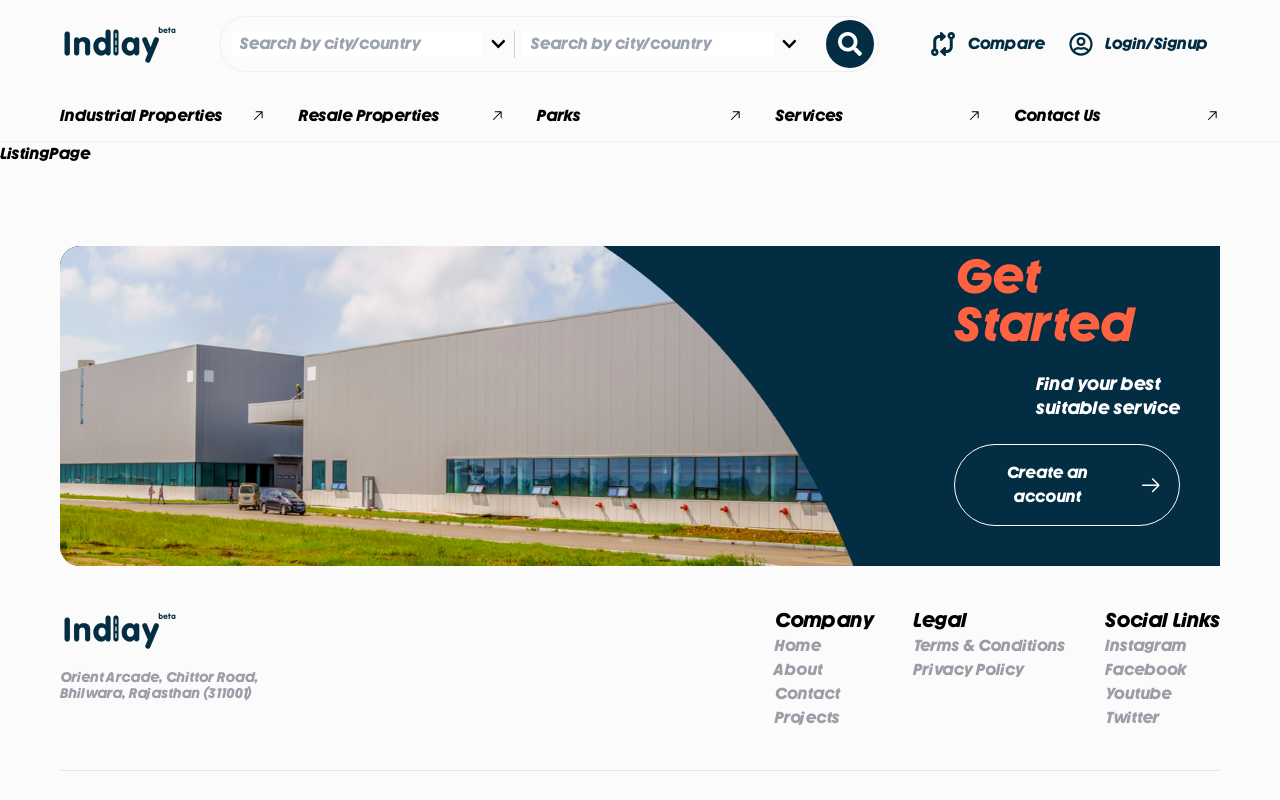
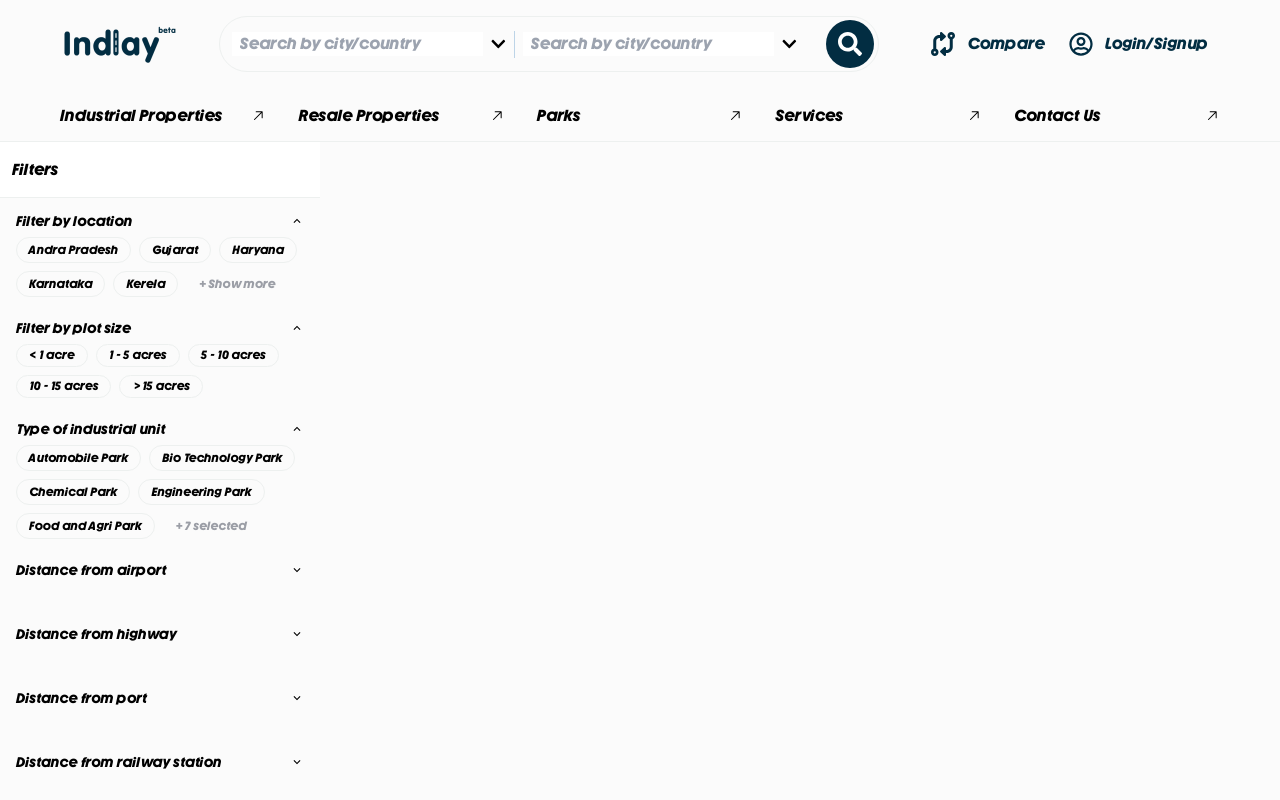
Before and after one commit to mahi25soni/indlay, a Next.js app: page /listing in a window 1280 px wide. Shown: the top 800 px of the page. Built offline with nearby package versions, Linux system fonts and the light colour scheme.

Commit message:
core:filter

```diff
--- /dev/null
+++ b/src/app/listing/filter.tsx
@@ -0,0 +1,147 @@
+"use client";
+import React, { useState } from 'react';
+import { MdOutlineKeyboardArrowDown, MdKeyboardArrowUp } from "react-icons/md";
+
+type FilterSection =
+    | 'location'
+    | 'plotSize'
+    | 'industrialUnit'
+    | 'airportDistance'
+    | 'highwayDistance'
+    | 'portDistance'
+    | 'railwayDistance'
+    | 'coreInfrastructure'
+    | 'socialInfrastructure'
+    | 'amenities'
+    | 'parkOwnerships';
+
+const Filter = () => {
+    const [selectedLocation, setSelectedLocation] = useState<string[]>([]);
+    const [selectedPlotSize, setSelectedPlotSize] = useState<string[]>([]);
+    const [selectedIndustrialUnit, setSelectedIndustrialUnit] = useState<string[]>([]);
+
+    const [openSections, setOpenSections] = useState<Record<FilterSection, boolean>>({
+        location: true,
+        plotSize: true,
+        industrialUnit: true,
+        airportDistance: false,
+        highwayDistance: false,
+        portDistance: false,
+        railwayDistance: false,
+        coreInfrastructure: false,
+        socialInfrastructure: false,
+        amenities: false,
+        parkOwnerships: false,
+    });
+
+    const toggleSelection = (item: string, selectedItems: string[], setSelectedItems: React.Dispatch<React.SetStateAction<string[]>>) => {
+        if (selectedItems.includes(item)) {
+            setSelectedItems(selectedItems.filter(i => i !== item));
+        } else {
+            setSelectedItems([...selectedItems, item]);
+        }
+    };
+
+    const toggleSection = (section: FilterSection) => {
+        setOpenSections(prev => ({
+            ...prev,
+            [section]: !prev[section]
+        }));
+    };
+
+    return (
+        <div className="relative w-[320px] h-[674px] bg-[#FBFBFB] p-4 overflow-y-auto">
+            <div className="mb-6 gap-3">
+                <p className="text-[14px] font-normal leading-[15px] flex justify-between cursor-pointer" onClick={() => toggleSection('location')}>
+                    Filter by location
+                    {openSections.location ? <MdKeyboardArrowUp /> : <MdOutlineKeyboardArrowDown />}
+                </p>
+                {openSections.location && (
+                    <div className="flex flex-wrap gap-2 mt-2">
+                        {['Andra Pradesh', 'Gujarat', 'Haryana', 'Karnataka', 'Kerela'].map((location) => (
+                            <button
+                                key={location}
+                                onClick={() => toggleSelection(location, selectedLocation, setSelectedLocation)}
+                                className={`${selectedLocation.includes(location) ? 'bg-primary text-white ' : ' border-basic'} border border-basic px-3 py-1 rounded-70 text-xs font-normal`}
+                            >
+                                {location}
+                            </button>
+                        ))}
+                        <button className="text-[#9B9EA6] px-3 py-1 rounded-70 text-[12px] leading-[13px] font-normal">+ Show more</button>
+                    </div>
+                )}
+            </div>
+
+            <div className="mb-6">
+                <p className="text-[14px] font-normal leading-[15px] flex justify-between cursor-pointer" onClick={() => toggleSection('plotSize')}>
+                    Filter by plot size
+                    {openSections.plotSize ? <MdKeyboardArrowUp /> : <MdOutlineKeyboardArrowDown />}
+                </p>
+                {openSections.plotSize && (
+                    <div className="flex flex-wrap gap-2 mt-2">
+                        {['< 1 acre', '1 - 5 acres', '5 - 10 acres', '10 - 15 acres', '> 15 acres'].map((size) => (
+                            <button
+                                key={size}
+                                onClick={() => toggleSelection(size, selectedPlotSize, setSelectedPlotSize)}
+                                className={`${selectedPlotSize.includes(size) ? 'bg-primary text-white' : ' border-basic'} border border-basic px-3 py-1 rounded-70 text-[12px] leading-[13px]`}
+                            >
+                                {size}
+                            </button>
+                        ))}
+                    </div>
+                )}
+            </div>
+
+            <div className="mb-6">
+                <p className="text-[14px] font-normal leading-[15px] flex justify-between cursor-pointer" onClick={() => toggleSection('industrialUnit')}>
+                    Type of industrial unit
+                    {openSections.industrialUnit ? <MdKeyboardArrowUp /> : <MdOutlineKeyboardArrowDown />}
+                </p>
+                {openSections.industrialUnit && (
+                    <div className="flex flex-wrap gap-2 mt-2">
+                        {['Automobile Park', 'Bio Technology Park', 'Chemical Park', 'Engineering Park', 'Food and Agri Park'].map((unit) => (
+                            <button
+                                key={unit}
+                                onClick={() => toggleSelection(unit, selectedIndustrialUnit, setSelectedIndustrialUnit)}
+                                className={`${selectedIndustrialUnit.includes(unit) ? 'bg-primary text-white' : ' border-basic'} border border-basic px-3 py-1 rounded-70 text-xs font-normal`}
+                            >
+                                {unit}
+                            </button>
+                        ))}
+                        <button className=" px-3 py-1 rounded-70 text-[12px] leading-[13px] font-normal text-[#9B9EA6]">+ 7 selected</button>
+                    </div>
+                )}
+            </div>
+
+            {([
+                { key: 'airportDistance', label: 'Distance from airport' },
+                { key: 'highwayDistance', label: 'Distance from highway' },
+                { key: 'portDistance', label: 'Distance from port' },
+                { key: 'railwayDistance', label: 'Distance from railway station' },
+                { key: 'coreInfrastructure', label: 'Core infrastructure' },
+                { key: 'socialInfrastructure', label: 'Social infrastructure' },
+                { key: 'amenities', label: 'Amenities' },
+                { key: 'parkOwnerships', label: 'Park ownerships' },
+            ] as { key: FilterSection; label: string }[]).map((filter) => (
+                <div key={filter.key} className="mb-6 gap-4 ">
+                    <p className="text-[14px] leading-[15px] font-normal h-[40px] flex justify-between cursor-pointer" onClick={() => toggleSection(filter.key)}>
+                        {filter.label}
+                        {openSections[filter.key] ? <MdKeyboardArrowUp /> : <MdOutlineKeyboardArrowDown />}
+                    </p>
+                    {openSections[filter.key] && (
+                        <div className="mt-2">
+                            <p>Filter content for {filter.label}</p>
+                        </div>
+                    )}
+                </div>
+            ))}
+
+            <div className="absolute bottom-4 left-4 right-4 flex justify-between">
+                <button className="bg-gray-200 font-normal text-[14px] leading-[15px] px-4 py-2 rounded-70 w-[134px]">Reset filters</button>
+                <button className="bg-[#074A6A] text-white font-normal text-[14px] leading-[15px] px-4 py-2 rounded-70 w-[134px]">Apply</button>
+            </div>
+        </div>
+    );
+};
+
+export default Filter;
--- a/src/app/listing/page.tsx
+++ b/src/app/listing/page.tsx
@@ -1,11 +1,18 @@
 import React from 'react'
-
+import dynamic from 'next/dynamic'
+const Filter = dynamic(() => import('@/app/listing/filter'))
 
 
 const ListingPage = () => {
   return (
-    <div>ListingPage</div>
+    <div className=''>
+      <div className="bg-secondary h-[56px] flex items-center w-[320px] p-3 border-b border-basic">
+        <p className="text-[16px] leading-[17px] font-semibold">Filters</p>
+      </div>
+      <Filter />
+    </div>
   )
 }
 
+
 export default ListingPage
```
